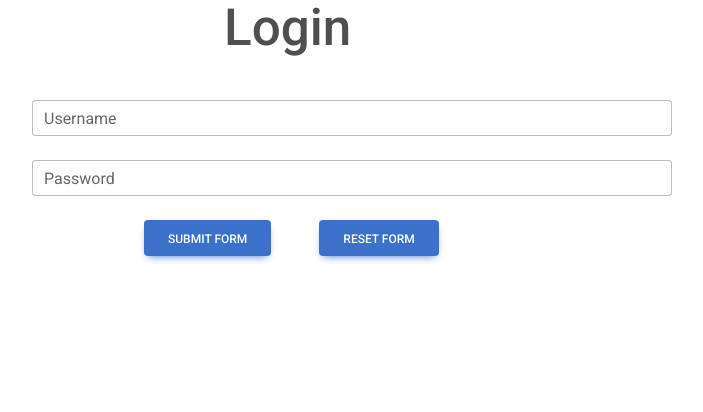
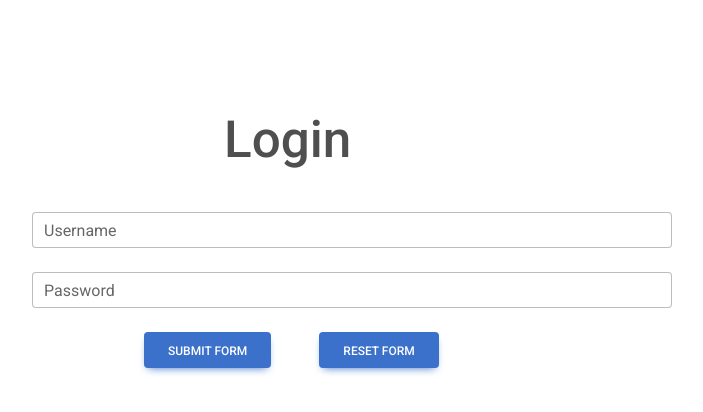
Before and after one commit to jasontermine/TodoApp, a React (Vite) app in the folder frontend/: page / in a window 1280 px wide. Shown: the top 412 px of the page, without its empty margins (320-1023 px from the left). Built offline with nearby package versions, Linux system fonts and the light colour scheme.

Commit message:
updated css

```diff
--- a/frontend/src/pages/login.jsx
+++ b/frontend/src/pages/login.jsx
@@ -40,10 +40,11 @@ export default function Login() {
 
   return (
     <>
-    <h1 style={{ top: "0", position: "absolute", marginLeft: "-6rem"}} className="start-50">Login</h1>
+    <h1 style={{ top: "0", position: "absolute", marginLeft: "-6rem",  marginTop: "7rem"}} className="start-50">Login</h1>
       <MDBValidation
         onSubmit={handleSubmit}
         className="w-75 h-75 position-absolute top-50 start-50 translate-middle"
+        style={{ marginTop: "7rem"}}
       >
         <div style={{ marginLeft: "12rem" }}>
           <MDBValidationItem className="col-md-10 mb-4">
--- a/frontend/src/pages/private.jsx
+++ b/frontend/src/pages/private.jsx
@@ -13,7 +13,7 @@ export default function Private() {
 
   return (
     <>
-    <div className="position-absolute" style={{marginTop:"-25rem", marginLeft: "34rem"}}>
+    <div className="position-absolute" style={{marginTop:"-22rem", marginLeft: "34rem"}}>
       <h1 className="mb-4 ms-5">Hier sind alle Todos:</h1>
       <ul>
         {data.map((item) => (
```
